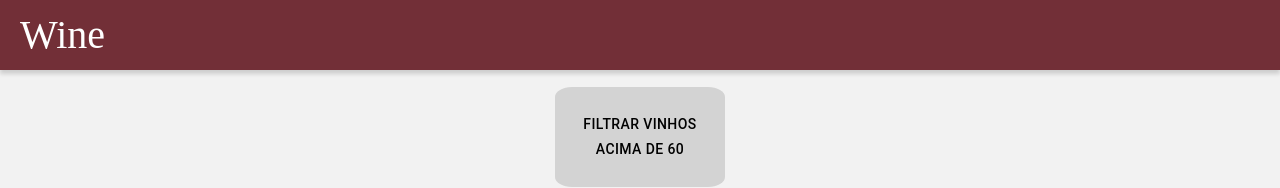
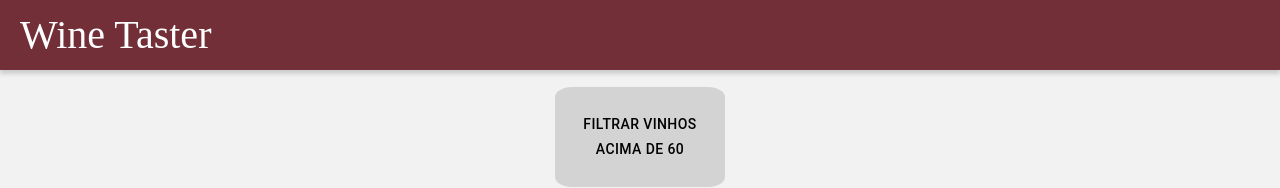
Before and after one commit to TonyFPB/Wine, a React (Create React App) app in the folder front-wine/: page / in a window 1280 px wide. Shown: the top 188 px of the page. Built offline with nearby package versions, Linux system fonts and the light colour scheme.

Commit message:
muda titulo

```diff
--- a/front-wine/src/components/Header.js
+++ b/front-wine/src/components/Header.js
@@ -5,7 +5,7 @@
   const navigate = useNavigate()
   return (
       <StyledHeader>
-          <h1 onClick={()=>navigate('/')}>Wine</h1>
+          <h1 onClick={()=>navigate('/')}>Wine Taster</h1>
       </StyledHeader>
   )
 }
@@ -29,9 +29,4 @@
         color: #FFFFFF;
         cursor: pointer;
     }
-    img{
-        width: 51px;
-        height: 51px;
-        border-radius: 100px;
-    }
 `
```
